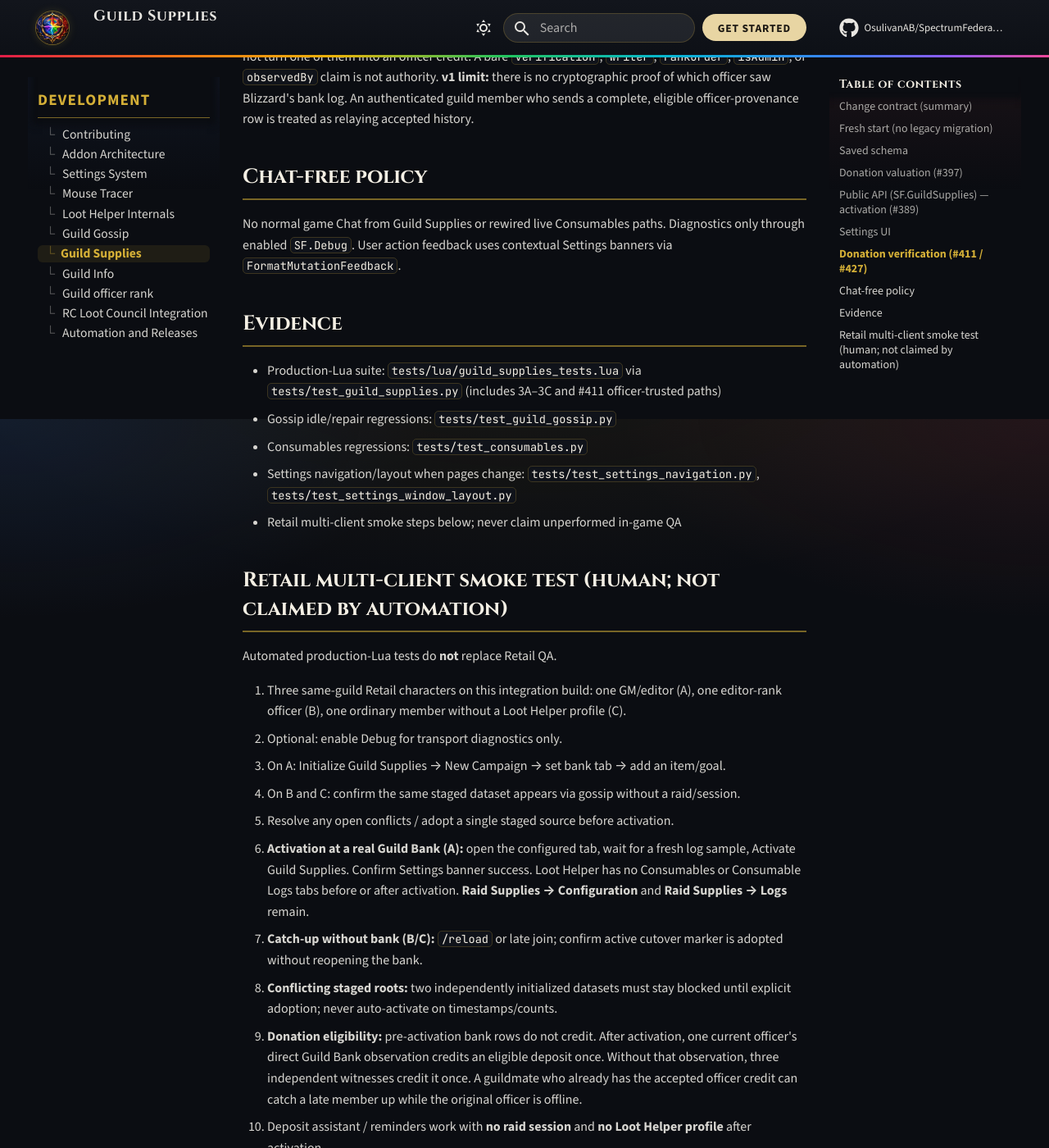
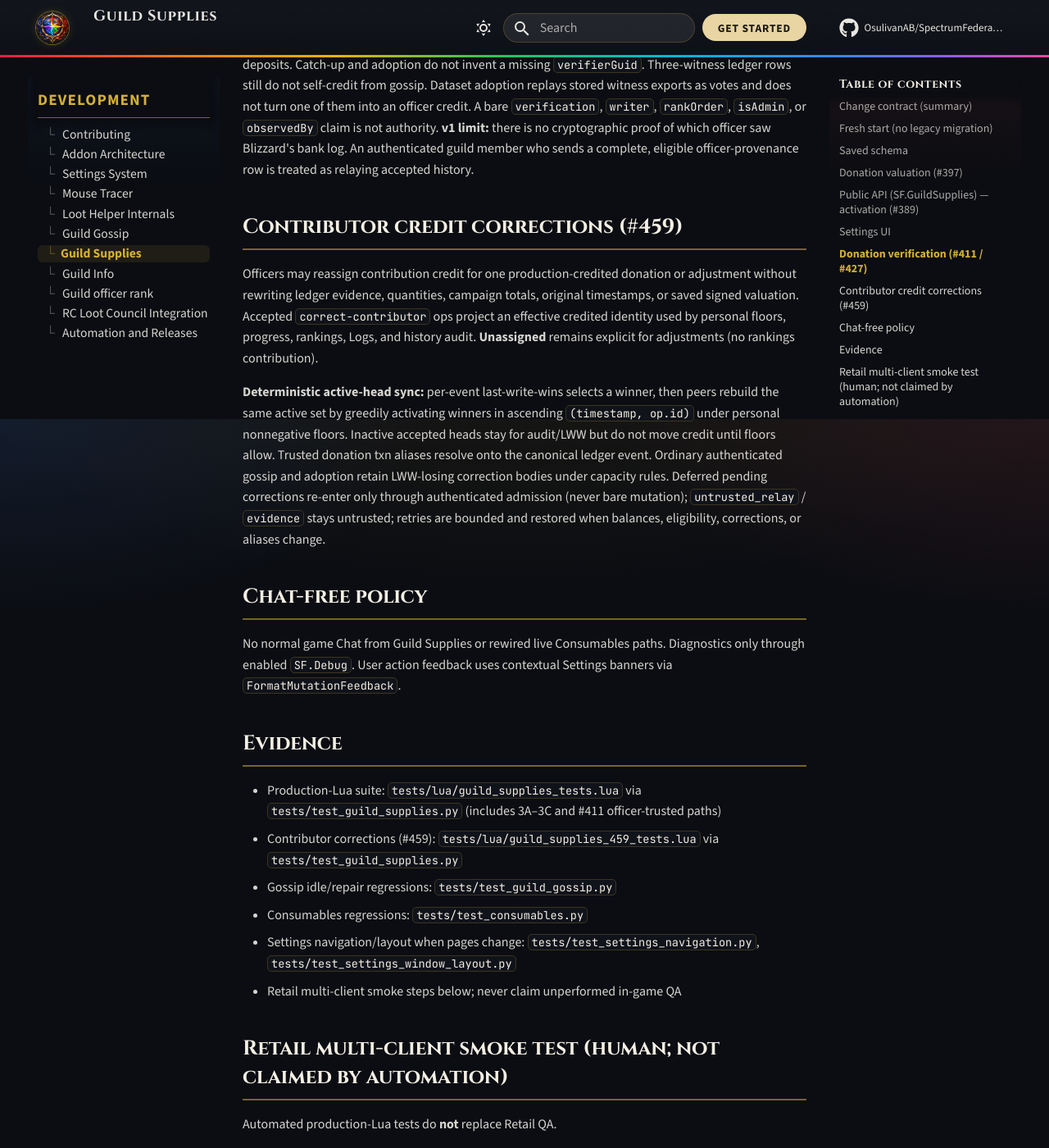
Before and after one commit to OsulivanAB/SpectrumFederation, an MkDocs documentation site: the page built from docs/development/guild-supplies/index.md, in a window 1280 px wide and 1400 px high, scrolled down 6489 px. Shown: the whole window at 82% size. Built offline with MkDocs 1.6.1 and Material for MkDocs 9.7.7, drawn with Linux system fonts in a browser that asks for light colours; comment, search, counter and statistics services are not loaded; some of the changed text lies outside the part shown.

Commit message:
Repair #459 correction admission, sync, identity, and Logs editor.
Route deferred corrections through authenticated admission with capacity and
trust gates, rebuild active credit heads deterministically under personal
floors, keep Unassigned/GUID pairing and authored audit consistent, and finish
the searchable Logs contributor editor with open-time freshness checks.

Co-authored-by: Anthony <OsulivanAB@users.noreply.github.com>

```diff
--- a/docs/development/guild-supplies/index.md
+++ b/docs/development/guild-supplies/index.md
@@ -110,7 +110,7 @@ Mutation statuses remain `accepted` / `duplicate` / `pending` / `rejected`. Acti
 | --- | --- |
 | **Raid Supplies → Configuration** | Initialize (first-time only), bank tab, New Campaign, rename target (current/archived), current-campaign goals/progress, **Activate Guild Supplies** (while still staged), and the personal reminder checkbox. Main/alt edits live under **Guild Settings → Main / Alt Assignments** (#427). Campaign/next-step/warnings (including dataset mismatch and adoption-in-progress) stay here; opaque status IDs are not shown (#453). Who can edit follows the shared officer rank. A historical permission repair control appears only when that stored record is corrupt. The category id remains `guildSupplies`. |
 | **Raid Supplies → Manage** | Officer-only (`canEdit` / Preview as Non-Admin). Requested items and quantity adjustments (#453). Mutation authorization is still checked when committing. |
-| **Raid Supplies → Logs** | Current-campaign donation/adjustment table (Contributor / Quantity / Item) with contributor and item filters; archived history retained; goals/progress live on Configuration (#453) |
+| **Raid Supplies → Logs** | Current-campaign donation/adjustment table (Contributor / Quantity / Item) with contributor and item filters; archived history retained; goals/progress live on Configuration (#453). Officers may **Edit contributor** on production-credited current-campaign rows (#459): searchable guild-roster picker (offline included, realm-disambiguated), Continue/Save with open-time freshness, Unassigned for adjustments only. |
 | **Raid Supplies → Troubleshooting** | Staged dataset adoption and configuration-conflict resolution (#422). Same editor/authority restrictions as before; ordinary members can navigate. |
 | **Personal preferences** | Account-local reminder checkbox on Configuration only (#428) |
 | **Loot Helper → Consumables / Consumable Logs** | Removed from the packaged addon (#415). They are not registered before or after activation, including across profile switches. Legacy profile writers, SavedVariables, and the #389 eligibility gates stay in place. |
@@ -121,6 +121,12 @@ Officer eligibility is the established Guild Info threshold at the moment a new
 
 Accepted officer-trusted rows sync through the existing Guild Gossip ledger export. A guildmate who already has the row can serve a late peer after the original officer logs off. Live receivers credit that relay only when the authenticated canonical cutover marker matches. A staged receiver keeps marked accepted history so installing that same marker later classifies it. Competing authenticated markers for one occurrence are retained without last-writer-wins (primary plus one bounded alternate); the established cutover selects the canonical marker. Only a complete officer-history duplicate may attach those markers. A missing or different marker alone is not promoted into live credit. An unverified ledger candidate does not block a later valid officer row for the same occurrence, and that admission clears the matching pending cluster and candidate without dropping unrelated ambiguous or repeated deposits. Catch-up and adoption do not invent a missing `verifierGuid`. Three-witness ledger rows still do not self-credit from gossip. Dataset adoption replays stored witness exports as votes and does not turn one of them into an officer credit. A bare `verification`, `writer`, `rankOrder`, `isAdmin`, or `observedBy` claim is not authority. **v1 limit:** there is no cryptographic proof of which officer saw Blizzard's bank log. An authenticated guild member who sends a complete, eligible officer-provenance row is treated as relaying accepted history.
 
+## Contributor credit corrections (#459)
+
+Officers may reassign contribution credit for one production-credited donation or adjustment without rewriting ledger evidence, quantities, campaign totals, original timestamps, or saved signed valuation. Accepted `correct-contributor` ops project an effective credited identity used by personal floors, progress, rankings, Logs, and history audit. **Unassigned** remains explicit for adjustments (no rankings contribution).
+
+**Deterministic active-head sync:** per-event last-write-wins selects a winner, then peers rebuild the same active set by greedily activating winners in ascending `(timestamp, op.id)` under personal nonnegative floors. Inactive accepted heads stay for audit/LWW but do not move credit until floors allow. Trusted donation txn aliases resolve onto the canonical ledger event. Ordinary authenticated gossip and adoption retain LWW-losing correction bodies under capacity rules. Deferred pending corrections re-enter only through authenticated admission (never bare mutation); `untrusted_relay` / `evidence` stays untrusted; retries are bounded and restored when balances, eligibility, corrections, or aliases change.
+
 ## Chat-free policy
 
 No normal game Chat from Guild Supplies or rewired live Consumables paths. Diagnostics only through enabled `SF.Debug`. User action feedback uses contextual Settings banners via `FormatMutationFeedback`.
@@ -128,6 +134,7 @@ No normal game Chat from Guild Supplies or rewired live Consumables paths. Diagn
 ## Evidence
 
 - Production-Lua suite: `tests/lua/guild_supplies_tests.lua` via `tests/test_guild_supplies.py` (includes 3A–3C and #411 officer-trusted paths)
+- Contributor corrections (#459): `tests/lua/guild_supplies_459_tests.lua` via `tests/test_guild_supplies.py`
 - Gossip idle/repair regressions: `tests/test_guild_gossip.py`
 - Consumables regressions: `tests/test_consumables.py`
 - Settings navigation/layout when pages change: `tests/test_settings_navigation.py`, `tests/test_settings_window_layout.py`
```
Also changed, not shown: 11 other files.
